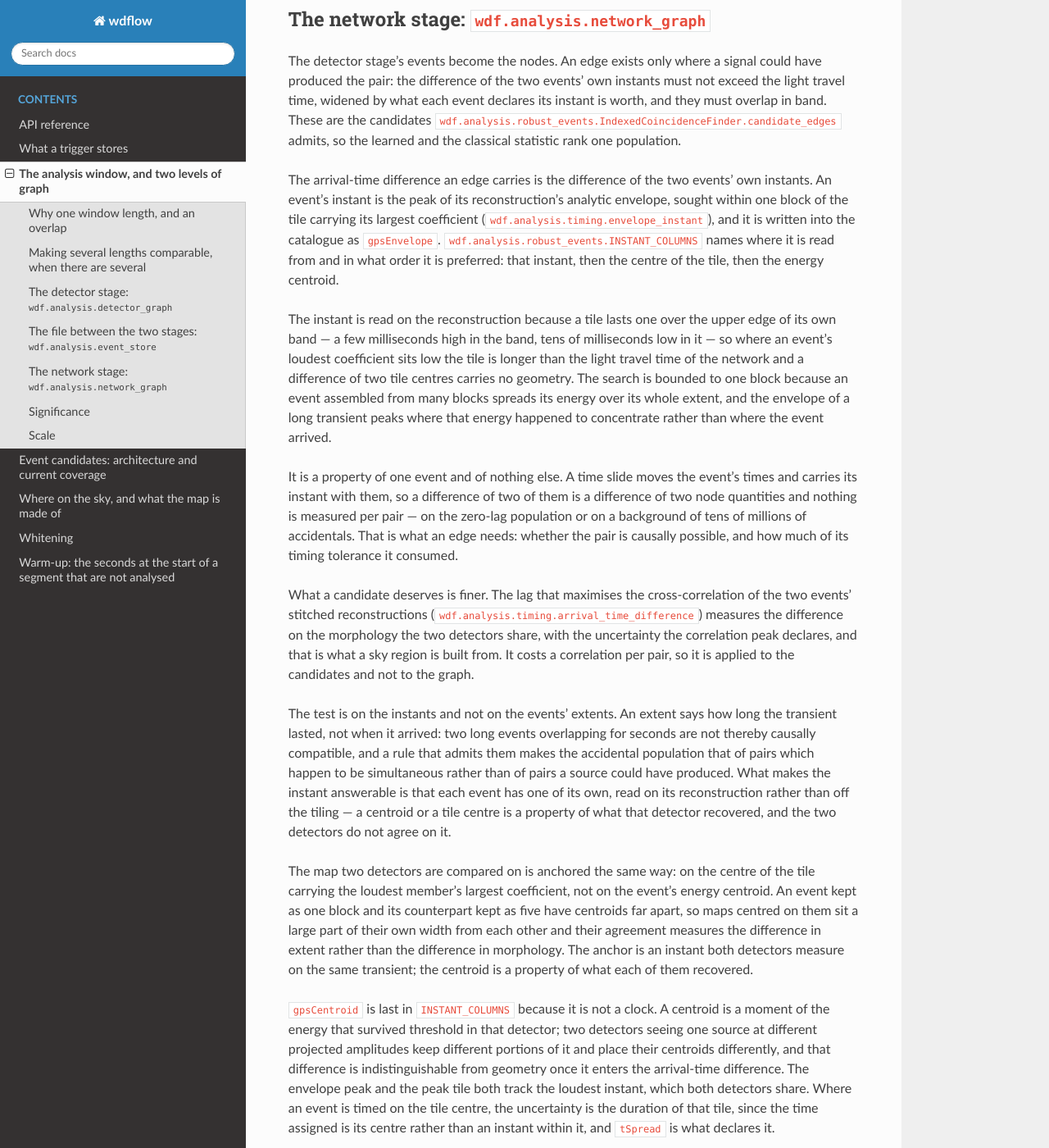
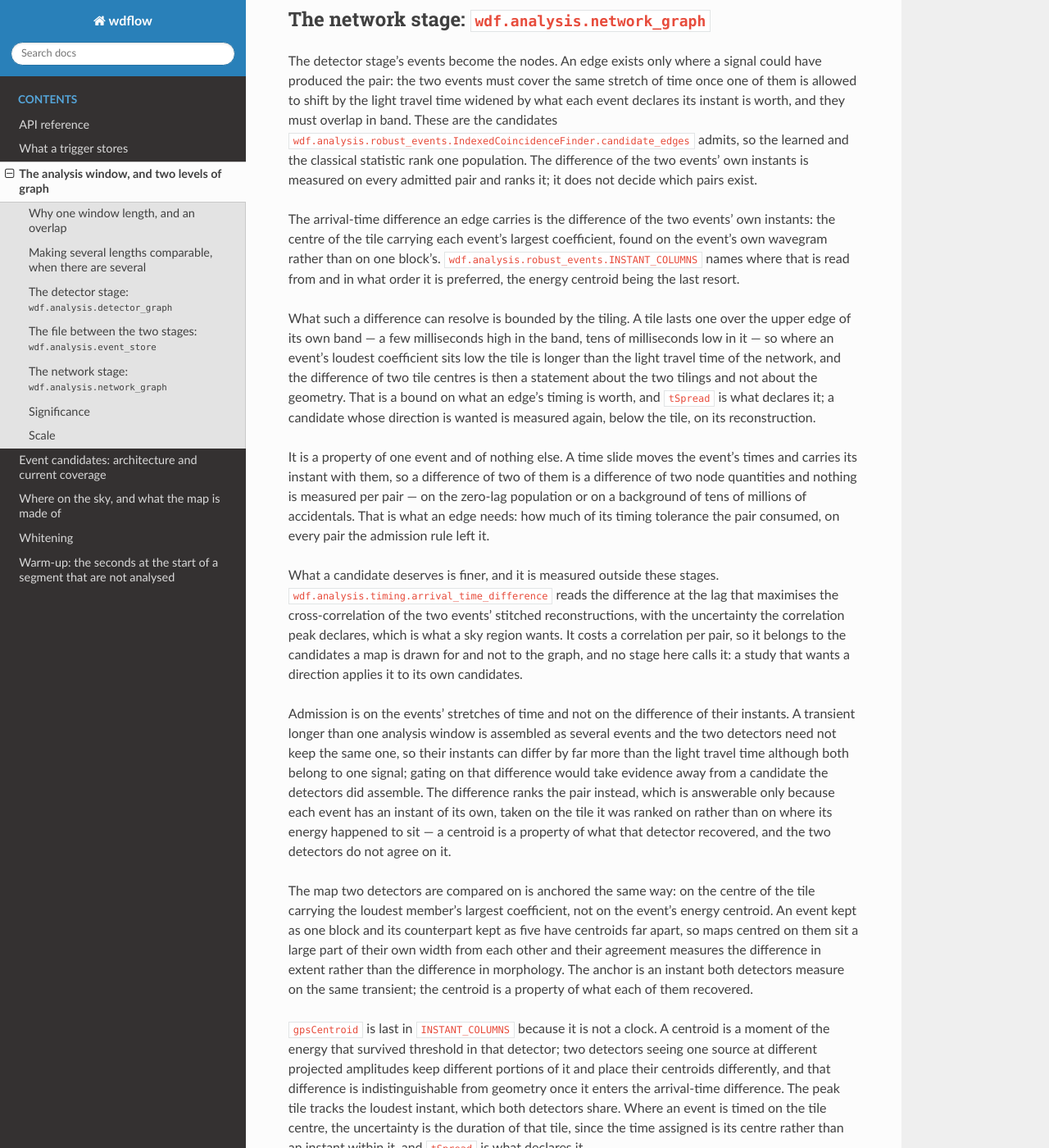
Before and after one commit to elenacuoco/wdflow, a Sphinx documentation site: the page built from docs/design/windows-and-graphs.md, in a window 1280 px wide and 1400 px high, scrolled down 2377 px. Shown: the whole window at 82% size. Built offline with Sphinx 7.4.7 and the Read the Docs theme 3.1.0, drawn with Linux system fonts in a browser that asks for light colours; pages that are not in the unit, such as notebooks, are missing from menus; some of the changed text lies outside the part shown.

Commit message:
A pair is admitted on what it covers, and only what is measured is described
The prose said a pair is admitted when the difference of the two events' own
instants stays inside the light travel time. The finder admits on the events'
stretches of time, as it always has, and ranks the survivors on that difference:
a transient longer than one analysis window is assembled as several events and
the two detectors need not keep the same one, so gating on an instant takes
evidence away from a candidate the detectors did assemble. The README, both
design notes, the published page and two docstrings now say what the code and
its tests do; the changelog carried both the claim and its refutation in one
release, and keeps the one that shipped.

The same release said the wavegram match is slid over the transient's own extent
and then, further down, over the timing tolerance. It is the tolerance, widened
by the half bin the rounding leaves; the superseded account is gone from the
changelog, the design note and a comment that stood above the one contradicting
it. The displacement the match reports is on the anchors' clock and not on the
one dt_s is measured on, which is now said where a reader would otherwise add
the two.

An instant read below the tile is an estimator this package offers and no stage
calls: nothing writes gpsEnvelope, and nothing calls arrival_time_difference.
Both are described where they live, in wdf.analysis.timing and on
INSTANT_COLUMNS, and no longer where a reader would take them for something the
pipeline does. The finder's RuntimeWarning went with them -- a column no stage
writes is not a missing default, and the warning fired on every run.

Coloring was ported, so the README no longer lists it as left behind; the
changelog no longer names rescore_on_reconstruction, which this package has
never had; network_morphology is the root of the magnitude in both places it is
described; the page uses the stage names everywhere the rename reached only
once; and the conda recipe, the image label and the sitemap catch up with the
release.

```diff
--- a/docs/design/windows-and-graphs.md
+++ b/docs/design/windows-and-graphs.md
@@ -110,51 +110,55 @@ learned stage costs the network stage's time and not the search's.
 ## The network stage: `wdf.analysis.network_graph`
 
 The detector stage's events become the nodes. An edge exists only where a signal
-could have produced the pair: the difference of the two events' own instants
-must not exceed the light travel time, widened by what each event declares its
-instant is worth, and they must overlap in band. These are the candidates
+could have produced the pair: the two events must cover the same stretch of time
+once one of them is allowed to shift by the light travel time widened by what
+each event declares its instant is worth, and they must overlap in band. These
+are the candidates
 `wdf.analysis.robust_events.IndexedCoincidenceFinder.candidate_edges` admits, so
-the learned and the classical statistic rank one population.
+the learned and the classical statistic rank one population. The difference of
+the two events' own instants is measured on every admitted pair and ranks it; it
+does not decide which pairs exist.
 
 The arrival-time difference an edge carries is the difference of the two
-events' own instants. An event's instant is the peak of its reconstruction's
-analytic envelope, sought within one block of the tile carrying its largest
-coefficient (`wdf.analysis.timing.envelope_instant`), and it is written into
-the catalogue as `gpsEnvelope`. `wdf.analysis.robust_events.INSTANT_COLUMNS`
-names where it is read from and in what order it is preferred: that instant,
-then the centre of the tile, then the energy centroid.
+events' own instants: the centre of the tile carrying each event's largest
+coefficient, found on the event's own wavegram rather than on one block's.
+`wdf.analysis.robust_events.INSTANT_COLUMNS` names where that is read from and
+in what order it is preferred, the energy centroid being the last resort.
 
-The instant is read on the reconstruction because a tile lasts one over the
-upper edge of its own band --- a few milliseconds high in the band, tens of
-milliseconds low in it --- so where an event's loudest coefficient sits low the
-tile is longer than the light travel time of the network and a difference of
-two tile centres carries no geometry. The search is bounded to one block
-because an event assembled from many blocks spreads its energy over its whole
-extent, and the envelope of a long transient peaks where that energy happened
-to concentrate rather than where the event arrived.
+What such a difference can resolve is bounded by the tiling. A tile lasts one
+over the upper edge of its own band --- a few milliseconds high in the band,
+tens of milliseconds low in it --- so where an event's loudest coefficient sits
+low the tile is longer than the light travel time of the network, and the
+difference of two tile centres is then a statement about the two tilings and
+not about the geometry. That is a bound on what an edge's timing is worth, and
+`tSpread` is what declares it; a candidate whose direction is wanted is
+measured again, below the tile, on its reconstruction.
 
 It is a property of one event and of nothing else. A time slide moves the
 event's times and carries its instant with them, so a difference of two of them
 is a difference of two node quantities and nothing is measured per pair --- on
 the zero-lag population or on a background of tens of millions of accidentals.
-That is what an edge needs: whether the pair is causally possible, and how much
-of its timing tolerance it consumed.
+That is what an edge needs: how much of its timing tolerance the pair consumed,
+on every pair the admission rule left it.
 
-What a candidate deserves is finer. The lag that maximises the cross-correlation
-of the two events' stitched reconstructions
-(`wdf.analysis.timing.arrival_time_difference`) measures the difference on the
-morphology the two detectors share, with the uncertainty the correlation peak
-declares, and that is what a sky region is built from. It costs a correlation
-per pair, so it is applied to the candidates and not to the graph.
+What a candidate deserves is finer, and it is measured outside these stages.
+`wdf.analysis.timing.arrival_time_difference` reads the difference at the lag
+that maximises the cross-correlation of the two events' stitched
+reconstructions, with the uncertainty the correlation peak declares, which is
+what a sky region wants. It costs a correlation per pair, so it belongs to the
+candidates a map is drawn for and not to the graph, and no stage here calls it:
+a study that wants a direction applies it to its own candidates.
 
-The test is on the instants and not on the events' extents. An extent says how
-long the transient lasted, not when it arrived: two long events overlapping for
-seconds are not thereby causally compatible, and a rule that admits them makes
-the accidental population that of pairs which happen to be simultaneous rather
-than of pairs a source could have produced. What makes the instant answerable is
-that each event has one of its own, read on its reconstruction rather than off
-the tiling --- a centroid or a tile centre is a property of what that detector
-recovered, and the two detectors do not agree on it.
+Admission is on the events' stretches of time and not on the difference of
+their instants. A transient longer than one analysis window is assembled as
+several events and the two detectors need not keep the same one, so their
+instants can differ by far more than the light travel time although both belong
+to one signal; gating on that difference would take evidence away from a
+candidate the detectors did assemble. The difference ranks the pair instead,
+which is answerable only because each event has an instant of its own, taken on
+the tile it was ranked on rather than on where its energy happened to sit --- a
+centroid is a property of what that detector recovered, and the two detectors
+do not agree on it.
 
 The map two detectors are compared on is anchored the same way: on the centre of
 the tile carrying the loudest member's largest coefficient, not on the event's
@@ -169,15 +173,14 @@ centroid is a moment of the energy that survived threshold in that detector;
 two detectors seeing one source at different projected amplitudes keep
 different portions of it and place their centroids differently, and that
 difference is indistinguishable from geometry once it enters the arrival-time
-difference. The envelope peak and the peak tile both track the loudest instant,
-which both detectors share. Where an event is timed on the tile centre, the
+difference. The peak tile tracks the loudest instant, which both detectors
+share. Where an event is timed on the tile centre, the
 uncertainty is the duration of that tile, since the time assigned is its centre
 rather than an instant within it, and `tSpread` is what declares it.
 
 An edge carries the arrival-time difference, the shared fraction of band and of
-time support, the log ratio of the two energies, and the agreement between the
-two wavegrams. No alignment is searched for: each event's map is centred on its
-own energy, so the arrival-time difference is not in the maps at all. The energy
+time support, the log ratio of the two energies, the coherent amplitude over the
+tiles the pair shares, and the agreement between the two wavegrams. The energy
 ratio is a feature and not a penalty: the antenna responses make unequal
 amplitudes between detectors physical.
 
@@ -225,16 +228,11 @@ the grid of every short pair --- at a bin of the shortest tile, an array that
 does not exist. Pairs sharing a grid are compared together, by powers of two, so
 a grid is built once per scale and never once per pair.
 
-How far the two maps may be slid against each other is not how far apart the
-arrival times may be. Each is laid on its event's own instant, the centre of the
-tile carrying its largest coefficient, and two detectors seeing one transient at
-different amplitudes need not make that the same part of it, so the two
-renderings can be displaced by as much as the transient lasts. The search spans
-the longer of the two events' own extents, taken from the tiles they are made
-of, widened by the tolerance, and stops there: beyond it the two maps share
-nothing to agree about. The displacement found is reported beside the agreement
-and is not constrained to the light travel time, so a displacement larger than
-the geometry allows says the two renderings do not align physically.
+The displacement found is reported beside the agreement, out of the same pass,
+so it is not a second estimate to be reconciled with it. It is read on the
+`gpsPeak` clock the two maps are anchored on, which is not the clock `dt_s` is
+measured on, and a pair compared at no displacement reports none rather than the
+first point of an axis.
 
 The anchor difference is split to search them on one axis: a whole number of
 bins, applied as a shift of the map, and what the rounding leaves over. Pairs
@@ -273,8 +271,8 @@ ladder fixed by the bin sizes, which no member can leave for the extrapolated
 branch a candidate reaches. `out_of_sample_significance` scores a background
 fold by fold from the others, and `significance_off_source` scores any event
 from the background of every time fold but its own, which is what a single
-recorded stretch allows. Beyond the largest value a bin
-measured it continues along an exponential fitted to that bin's own upper tail.
+recorded stretch allows. Beyond the largest value a bin measured it continues
+along an exponential fitted to that bin's own upper tail.
 The continuation is what keeps the statistic usable: an empirical survival cannot
 fall below one count in its bin, so on its own it caps the significance at the
 logarithm of the bin's size, and a threshold beyond that cap silently rejects
@@ -291,19 +289,21 @@ That ranking is `network_morphology`, the root of the magnitude of the coherent
 energy: the product of the two events' coefficient amplitudes on their noise
 scales, summed over the tiles that cover the same place on the plane, and
 carrying the coefficients' signs. The column is a coherent *amplitude*, on the
-noise scale, and a ranking that reads it as an energy has to square it back. A tile carries an absolute time, so where a stage displaces
-an event --- a time slide does --- the tiles are carried with it, and the pair
-is compared where it stands rather than where it stood. A product of magnitudes is positive whatever the data, so
-its mean under the null grows with the number of tile pairs that happen to meet,
-and two long events overlapping by accident then outrank two short ones
-describing one transient. The signed product has mean zero under the null, which
-is what makes summing over many tiles pay for agreement rather than for extent.
-Both polarities are physical --- two detectors can respond to one source with
-opposite sign --- so the magnitude is what ranks. The table also carries
-loudness-only readings (`network_enwdf`, `network_min_enwdf`, and
-`network_min_enwdf_timed`, which discounts a pair by the fraction of its timing
-tolerance it consumed), which ask that both detectors were loud and never
-whether they agree.
+noise scale, and a ranking that reads it as an energy has to square it back. A
+product of magnitudes is positive whatever the data, so its mean under the null
+grows with the number of tile pairs that happen to meet, and two long events
+overlapping by accident then outrank two short ones describing one transient.
+The signed product has mean zero under the null, which is what makes summing
+over many tiles pay for agreement rather than for extent. Both polarities are
+physical --- two detectors can respond to one source with opposite sign --- so
+the magnitude is what ranks. A tile carries an absolute time, so where a stage
+displaces an event --- a time slide does --- the tiles are carried with it and
+the pair is compared where it stands rather than where it stood.
+
+The table also carries loudness-only readings (`network_enwdf`,
+`network_min_enwdf`, and `network_min_enwdf_timed`, which discounts a pair by
+the fraction of its timing tolerance it consumed), which ask that both
+detectors were loud and never whether they agree.
 
 Two learned rankings read the same graph.
 `wdf.analysis.gnn.GNNCoincidenceScorer` is supervised: its `fit` takes graphs
--- a/site/sitemap.xml
+++ b/site/sitemap.xml
@@ -2,7 +2,7 @@
 <urlset xmlns="http://www.sitemaps.org/schemas/sitemap/0.9">
   <url>
     <loc>https://elenacuoco.github.io/wdflow/</loc>
-    <lastmod>2026-08-15</lastmod>
+    <lastmod>2026-09-05</lastmod>
     <changefreq>monthly</changefreq>
     <priority>1.0</priority>
   </url>
```
Also changed, not shown: CHANGELOG.md (+45 -72 lines), README.md (+18 -17 lines), docs/design/event-candidates.md (+2 -1 lines), docs/design/sky-localisation.md (+31 -33 lines), site/index.html (+12 -14 lines), 4 other files.
